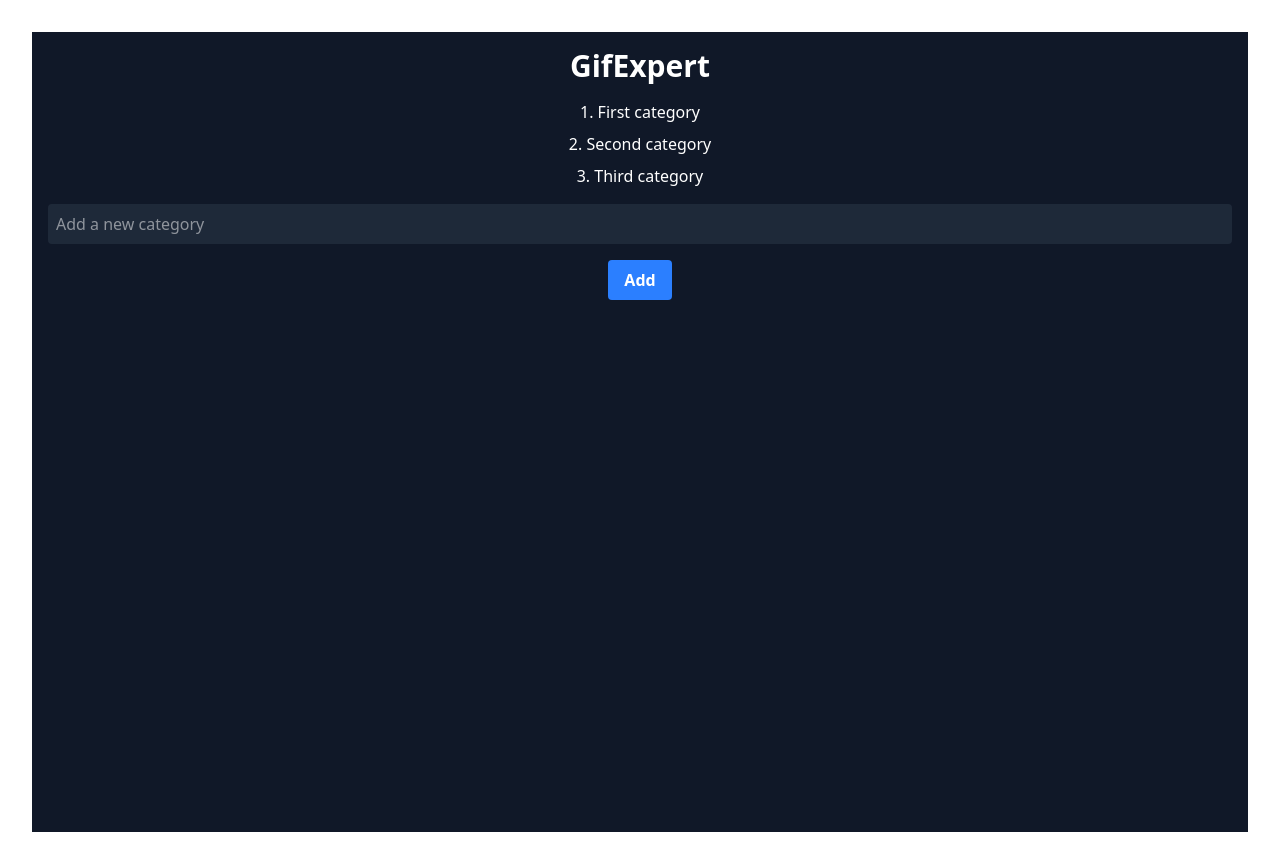
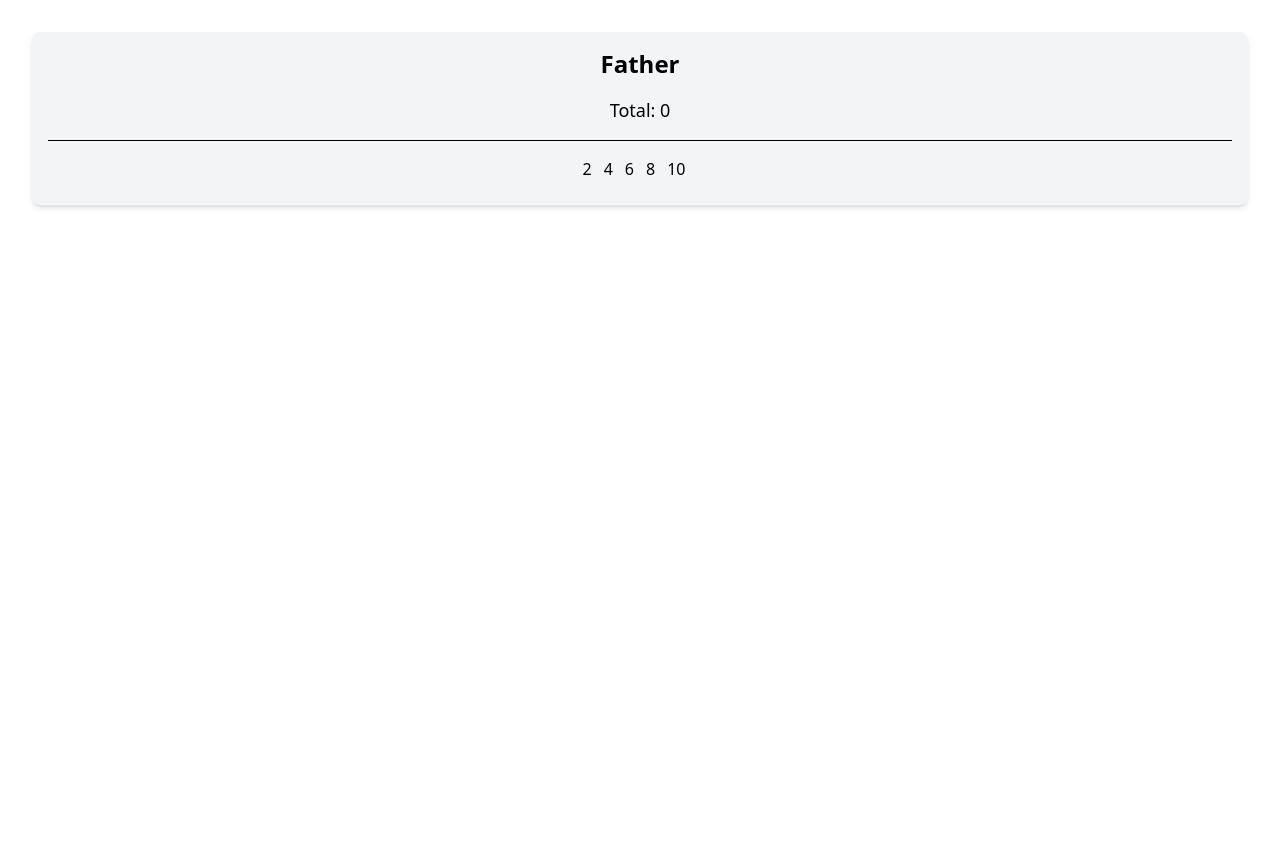
Before and after one commit to juandavid764/Homeworks, a React (Vite) app in the folder hello_world/: page / in a window 1280 px wide. After the commit the page ends 800 px from the top, so only its background shows below. Built offline with nearby package versions, Linux system fonts and the light colour scheme.

Commit message:
Finshed challenge

```diff
--- a/hello_world/src/App.jsx
+++ b/hello_world/src/App.jsx
@@ -1,10 +1,10 @@
 import "./App.css";
-import {ComponentApp} from  "./components/ComponentApp";
+import {Father} from  "./components/Parent.jsx";
 
 function App() {
   return (
     <>
-      <ComponentApp title={"Este es mi titulo"} value={100}/>
+      <Father/>
     </>
   );
 }
--- a/hello_world/src/components/ComponentApp.jsx
+++ /dev/null
@@ -1,48 +0,0 @@
-import { useState } from "react";
-
-const categoriesDefault = [
-  "First category",
-  "Second category",
-  "Third category",
-];
-
-export const ComponentApp = () => {
-  const [categories, setCategories] = useState(categoriesDefault);
-  const [newCategory, setNewCategory] = useState("");
-
-  const onchange = (e) => {
-    e.preventDefault();
-    setNewCategory(e.target.value);
-  };
-
-  const onclick = () => {
-    setCategories([...categories, newCategory]);
-    setNewCategory("");
-  };
-
-  return (
-    <div className="bg-gray-900 text-white min-h-screen p-4">
-      <h1 className="text-3xl font-bold mb-4">GifExpert</h1>
-      <ol className="list-decimal list-inside mb-4">
-        {categories.map((category, key) => (
-          <li key={key} className="mb-2">
-            {category}
-          </li>
-        ))}
-      </ol>
-      <input
-        value={newCategory}
-        type="text"
-        onChange={onchange}
-        className="bg-gray-800 text-white p-2 rounded mb-4 w-full"
-        placeholder="Add a new category"
-      />
-      <button
-        onClick={onclick}
-        className="bg-blue-500 hover:bg-blue-700 text-white font-bold py-2 px-4 rounded"
-      >
-        Add
-      </button>
-    </div>
-  );
-};
--- a/hello_world/src/components/FirstApp.jsx
+++ /dev/null
@@ -1,50 +0,0 @@
-import { useState } from "react";
-
-const FirstApp = ({ title, value = 0 }) => {
-  const [contador, setContador] = useState(value);
-
-  const handleSubstract = () => {
-    setContador(contador - 1);
-  };
-
-  const handleAdd = () => {
-    setContador(contador + 1);
-  };
-
-  const handleReset = () => {
-    setContador(value);
-  };
-
-  return (
-    <div className="bg-black h-screen w-screen m-0">
-      <div className="bg-gray-800 text-white p-4">
-        <h1 className="text-2xl font-bold">{title}</h1>
-      </div>
-      <div className="bg-gray-900 text-white p-4">
-        <span className="text-xl">{contador}</span>
-        <div className="mt-4">
-          <button
-            className="bg-red-500 hover:bg-red-700 text-white font-bold py-2 px-4 rounded mr-2"
-            onClick={handleSubstract}
-          >
-            Substract
-          </button>
-          <button
-            className="bg-yellow-500 hover:bg-yellow-700 text-white font-bold py-2 px-4 rounded mr-2"
-            onClick={handleReset}
-          >
-            Reset
-          </button>
-          <button
-            className="bg-green-500 hover:bg-green-700 text-white font-bold py-2 px-4 rounded"
-            onClick={handleAdd}
-          >
-            Add
-          </button>
-        </div>
-      </div>
-    </div>
-  );
-};
-
-export default FirstApp;
--- /dev/null
+++ b/hello_world/src/components/Parent.jsx
@@ -0,0 +1,29 @@
+import React, { useState, useCallback } from "react";
+
+import { Son } from "./Son";
+
+export const Father = () => {
+  const list = [2, 4, 6, 8, 10];
+
+  const [valor, setValor] = useState(0);
+
+  const increment = useCallback((num) => {
+    setValor(prev => prev + num)
+  }, []);
+
+  return (
+    <div className="p-4 bg-gray-100 rounded-lg shadow-md">
+      <h1 className="text-2xl font-bold mb-4">Father</h1>
+
+      <p className="text-lg mb-4">Total: {valor}</p>
+
+      <hr className="mb-4" />
+
+      <div className="space-y-2">
+        {list.map((n, idx) => {
+          return <Son key={idx} numero={n} increment={increment} />;
+        })}
+      </div>
+    </div>
+  );
+};
--- /dev/null
+++ b/hello_world/src/components/Son.jsx
@@ -0,0 +1,8 @@
+import React from 'react'
+
+export const Son = React.memo(({numero, increment}) => { //memo memoriza el componente evitando que se re-renderice si no cambian sus props
+    console.log('again reloaded...')
+    return(
+        <button className = 'btn btn-primay mr-3' onClick = {() => {increment(numero)}}> {numero} </button>
+    )
+});
```
